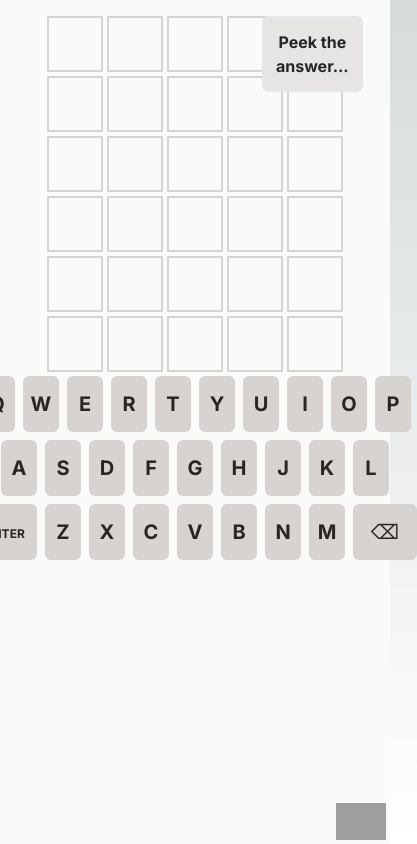
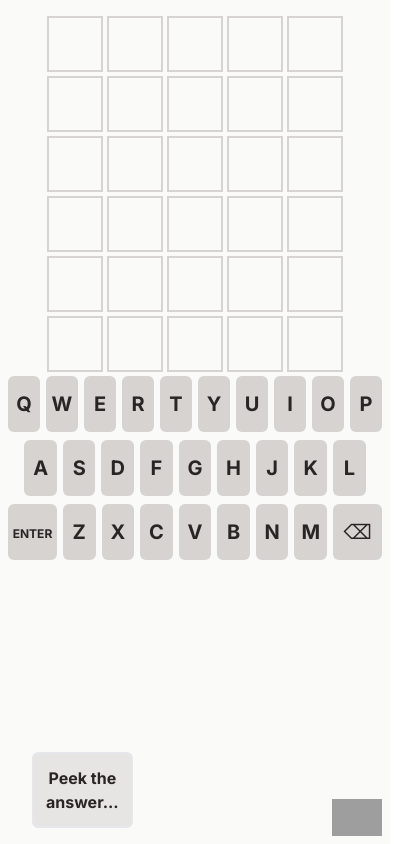
Before and after one commit to ltsSmitty/swordle, a Next.js app: page / in a window 390 px wide. Shown: the whole page, 417 px wide, since content can reach past the window. Built offline with nearby package versions, Linux system fonts and the light colour scheme; no server answers; grey boxes are pictures that could not be loaded.

Commit message:
make responsive on mobile

```diff
--- a/app/Components/GithubLink.tsx
+++ b/app/Components/GithubLink.tsx
@@ -2,7 +2,7 @@ import Image from "next/image";
 
 export const GithubLink = () => {
 	return (
-		<div className=" absolute bottom-1 right-1">
+		<div className=" absolute bottom-2 right-2">
 			<a
 				href="https://github.com/ltsSmitty/swordle"
 				target="_blank"
--- a/app/Components/Keyboard.tsx
+++ b/app/Components/Keyboard.tsx
@@ -42,8 +42,9 @@ const LetterKey = ({ letter }: { letter: string }) => {
 	return (
 		<button
 			className={cn(
-				"flex h-14 w-9 items-center justify-center rounded-md  bg-stone-300 text-stone-800",
-				buttonBG()
+				"flex h-14 flex-1 items-center justify-center rounded-md  bg-stone-300 text-stone-800",
+				buttonBG(),
+				"mr-[6px] last-of-type:mr-0"
 			)}
 			onClick={() => onButtonPress(letter)}
 		>
@@ -59,7 +60,8 @@ const EnterKey = () => {
 
 	return (
 		<button
-			className="flex h-14 w-16 items-center justify-center rounded-md  bg-stone-300 text-stone-800"
+			className="flex h-14 flex-[1.5] items-center justify-center rounded-md  bg-stone-300 text-stone-800 "
+			style={{ margin: "0 6px 0 0" }}
 			onClick={submitWord}
 		>
 			<div className="  ">
@@ -79,7 +81,7 @@ const BackspaceKey = () => {
 
 	return (
 		<button
-			className="flex h-14 w-16 items-center justify-center rounded-md bg-stone-300   text-stone-800"
+			className="flex h-14 flex-[1.5] items-center justify-center rounded-md bg-stone-300   text-stone-800"
 			onClick={onBackspacePress}
 		>
 			<div className="  ">
@@ -95,18 +97,20 @@ const row3 = "zxcvbnm";
 
 const Keyboard = () => {
 	return (
-		<div className="flex flex-col items-center justify-between gap-2 ">
-			<div className="flex flex-row gap-2 ">
+		<div className="mx-2 items-center justify-between">
+			<div className="mb-2 flex w-full flex-row last:m-0">
 				{row1.split("").map((letter) => (
 					<LetterKey key={letter} letter={letter} />
 				))}
 			</div>
-			<div className="flex flex-row gap-2">
+			<div className="mb-2 flex flex-row">
+				<div className="flex-[0.5]"></div>
 				{row2.split("").map((letter) => (
 					<LetterKey key={letter} letter={letter} />
 				))}
+				<div className="flex-[0.5]"></div>
 			</div>
-			<div className="flex flex-row gap-2">
+			<div className="mb-2 flex flex-row">
 				<EnterKey />
 				{row3.split("").map((letter) => (
 					<LetterKey key={letter} letter={letter} />
--- a/app/Components/LetterBox.tsx
+++ b/app/Components/LetterBox.tsx
@@ -69,7 +69,7 @@ const LetterBox = ({
 	return (
 		<div
 			className={cn(
-				"flex h-14 w-14 items-center justify-center  border-2 text-stone-800 ",
+				"flex h-14 w-14 items-center  justify-center border-2 text-stone-800",
 				borderColor,
 				backgroundColor,
 				transitionCN,
--- a/app/Components/Spoiler.tsx
+++ b/app/Components/Spoiler.tsx
@@ -10,7 +10,7 @@ export const Spoiler = ({
 	const [hidden, setHidden] = useState(true);
 
 	return (
-		<div className=" absolute right-8 top-4 w-24">
+		<div className=" absolute bottom-4 left-8 w-24 md:left-[80%] md:top-4">
 			<button
 				className="text-md rounded-md border-2 bg-stone-200 p-3 font-bold text-stone-800 transition ease-in-out hover:bg-stone-400 hover:text-stone-900"
 				onClick={() => setHidden(!hidden)}
--- a/app/globals.css
+++ b/app/globals.css
@@ -17,11 +17,4 @@
 }
 
 body {
-	color: rgb(var(--foreground-rgb));
-	background: linear-gradient(
-			to bottom,
-			transparent,
-			rgb(var(--background-end-rgb))
-		)
-		rgb(var(--background-start-rgb));
 }
--- a/app/page.tsx
+++ b/app/page.tsx
@@ -28,7 +28,8 @@ export default function Home() {
 	}, [setAnswer]);
 
 	return (
-		<main className="flex min-h-screen flex-col items-center bg-stone-50  pt-3">
+		<main className="absolute h-full w-full">
+			<div className="flex h-full w-full flex-col items-center bg-stone-50  pt-3">
 				<KeyboardPressHandler />
 				<Spoiler message="Peek the answer..." secret={answer || ""} />
 				<div className="">
@@ -38,6 +39,8 @@ export default function Home() {
 					<LetterRow row={3} />
 					<LetterRow row={4} />
 					<LetterRow row={5} />
+				</div>
+				<div className="w-full max-w-[500px]">
 					<Keyboard />
 				</div>
 				{completed && (
@@ -46,6 +49,7 @@ export default function Home() {
 					</div>
 				)}
 				<GithubLink />
+			</div>
 		</main>
 	);
 }
```
Lines whose indentation alone changed are shown as unchanged.
